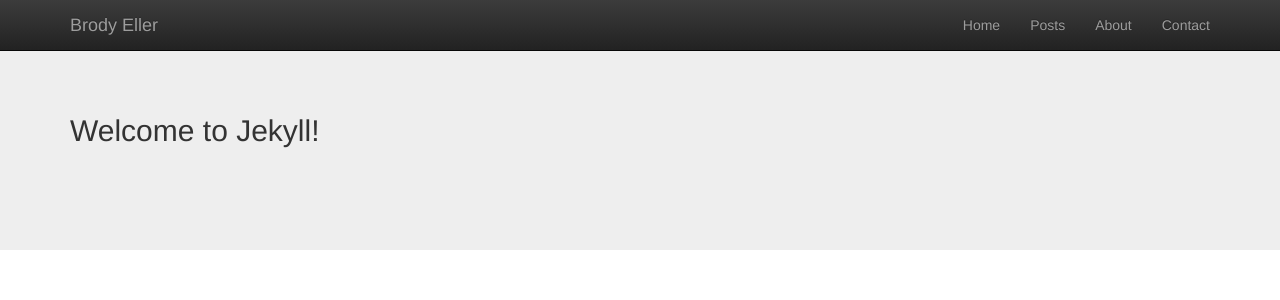
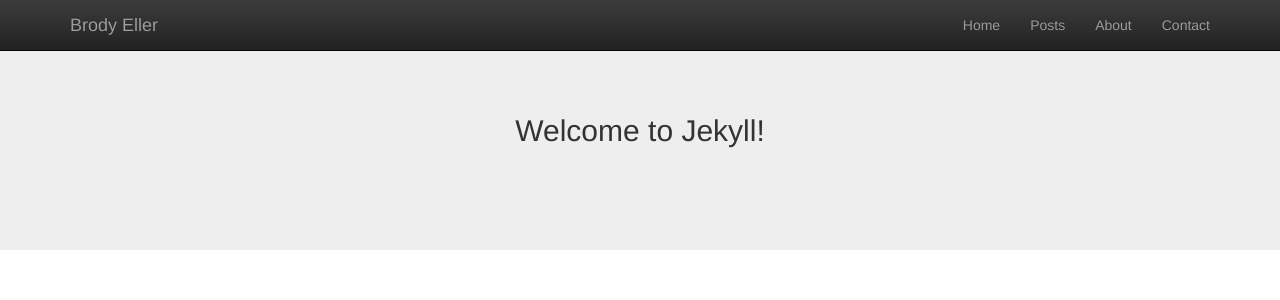
Before and after one commit to BrodyEller/brodyeller.github.io, a Jekyll site: the page built from _posts/2016-09-24-welcome-to-jekyll.markdown, in a window 1280 px wide. Shown: the top 300 px of the page. Built offline with Jekyll 4.4.1, drawn with Linux system fonts in a browser that asks for light colours; nearby versions of some CDN libraries.

Commit message:
Fixed post layout

```diff
--- a/_layouts/post.html
+++ b/_layouts/post.html
@@ -23,6 +23,9 @@
 
     {{ post.content }}
 
+  </body>
+</html>
+
 <style>
   .jumbotron {
     display: flex;
@@ -34,7 +37,9 @@
     margin-top: 0px;
     margin-bottom: 10px;
   }
+
+  .jumbotron h2 {
+    align-items: center;
+    text-align: center;
+  }
 </style>
-
-  </body>
-</html>
```
Lines whose indentation alone changed are shown as unchanged.
